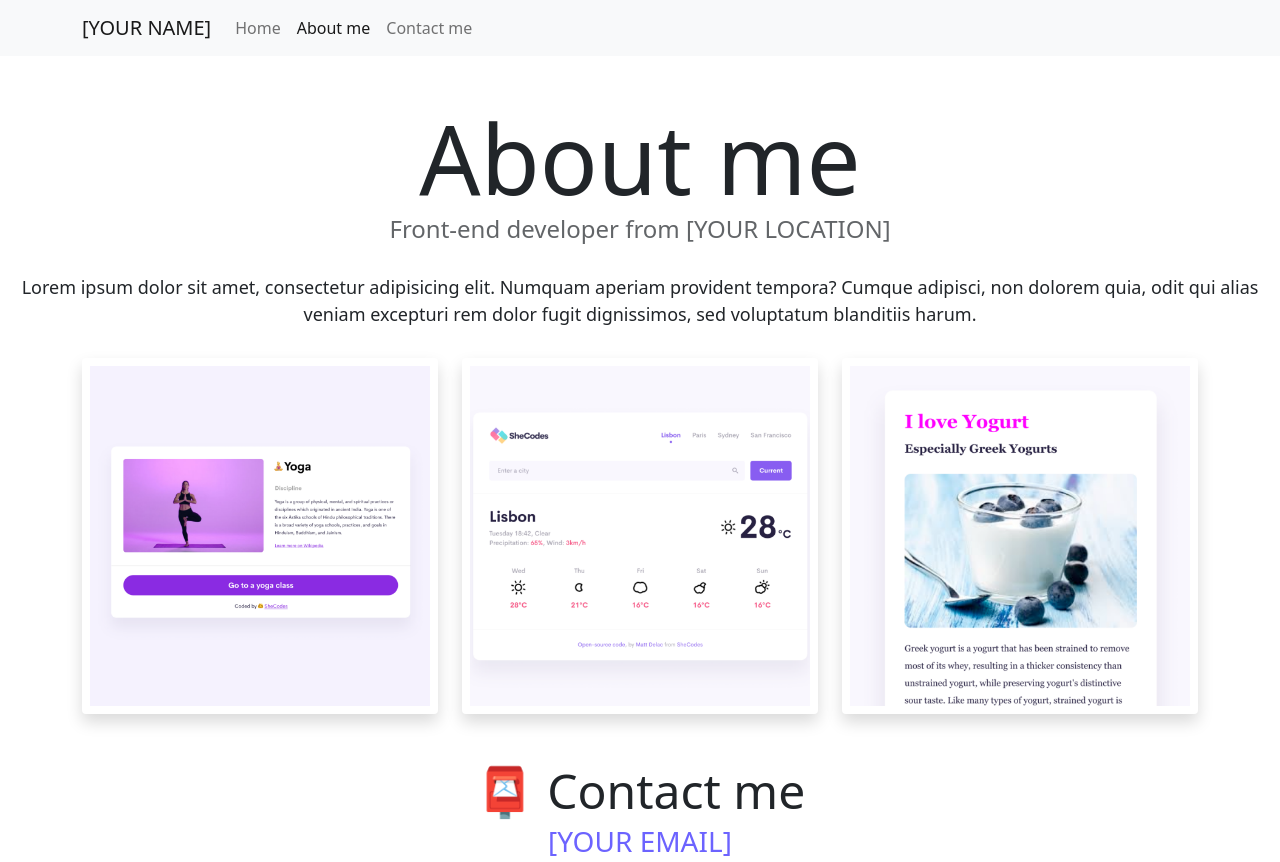
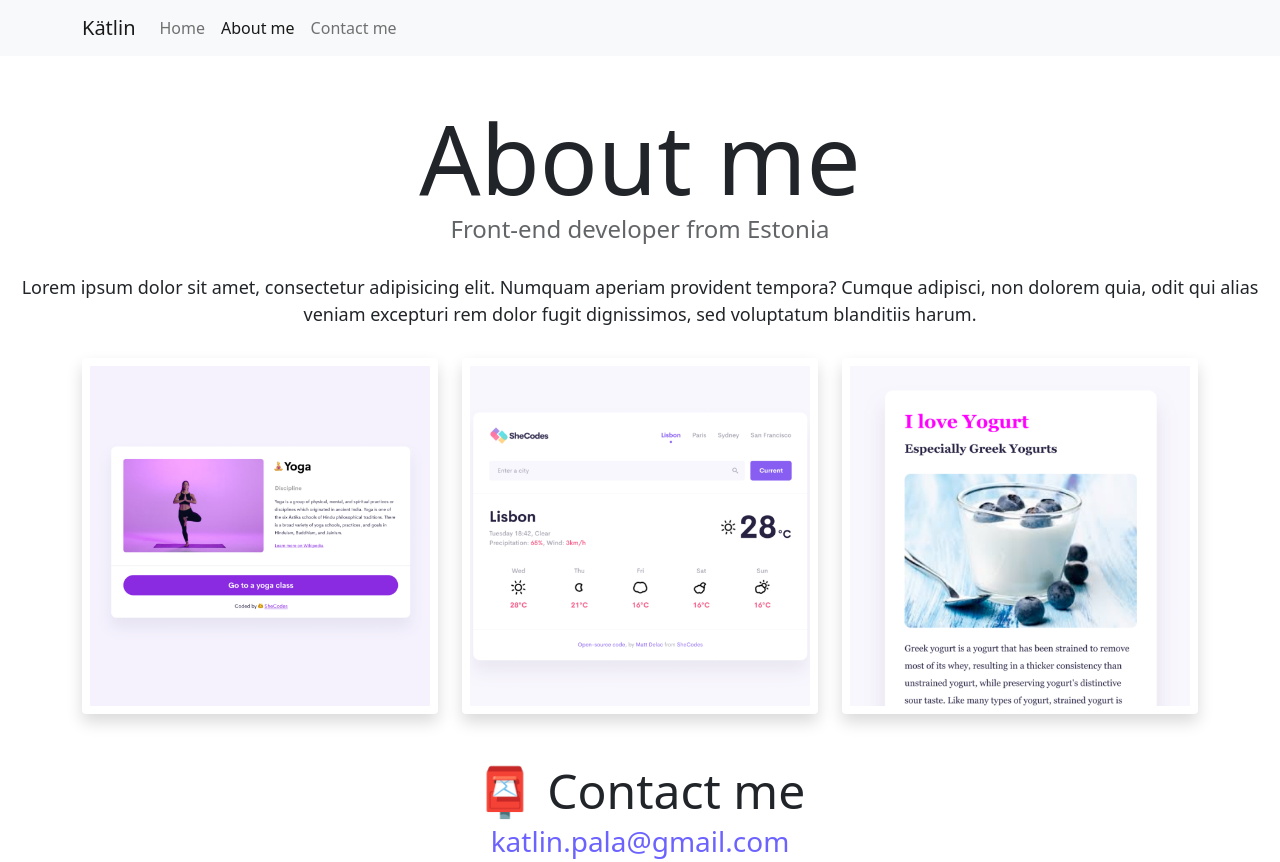
Before and after one commit to Katlin2000/Advanced-tools-homework-2, a website: page about.html in a window 1280 px wide. Drawn offline with nearby package versions, Linux system fonts and the light colour scheme.

Commit message:
Updated personal details

```diff
--- a/about.html
+++ b/about.html
@@ -21,7 +21,7 @@
   <body>
     <nav class="navbar navbar-expand-lg navbar-light bg-light fixed-top">
       <div class="container">
-        <a class="navbar-brand" href="index.html">[YOUR NAME]</a>
+        <a class="navbar-brand" href="index.html">Kätlin</a>
         <button
           class="navbar-toggler"
           type="button"
@@ -49,7 +49,7 @@
       </div>
     </nav>
     <h1 class="text-center">About me</h1>
-    <h3 class="text-center">Front-end developer from [YOUR LOCATION]</h3>
+    <h3 class="text-center">Front-end developer from Estonia</h3>
     <div class="about-paragraphs text-center">
       <p>
         Lorem ipsum dolor sit amet, consectetur adipisicing elit. Numquam
@@ -73,7 +73,9 @@
     </div>
     <div id="contact" class="mt-5">
       <h2 class="text-center">📮 Contact me</h2>
-      <a href="mailto:[YOUR EMAIL]" class="email-link"> [YOUR EMAIL] </a>
+      <a href="mailto:[YOUR EMAIL]" class="email-link">
+        katlin.pala@gmail.com
+      </a>
     </div>
   </body>
 </html>
```
Also changed, not shown: index.html (+4 -4 lines).
